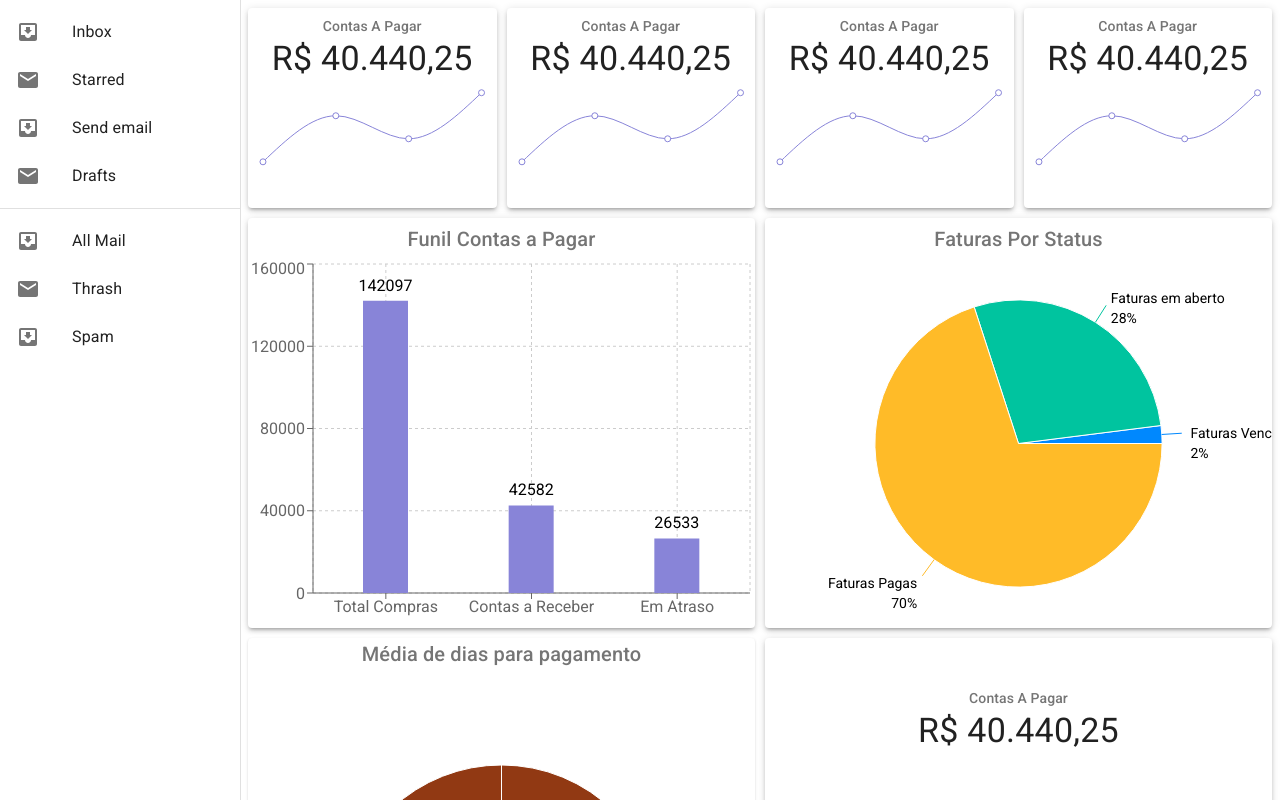
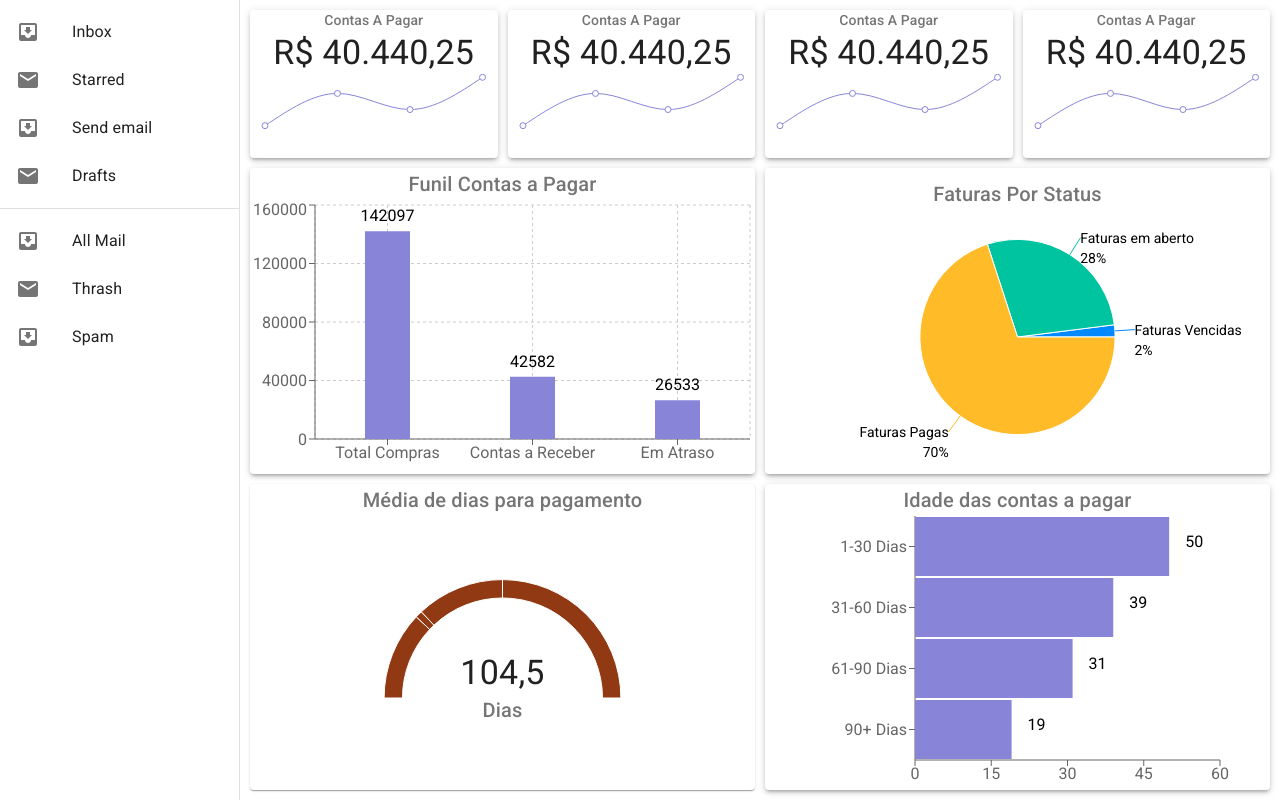
Before and after one commit to rafahgm/react-dashboard, a React (Create React App) app: page / in a window 1280 px wide. Shown: the top 800 px of the page. Built offline with nearby package versions, Linux system fonts and the light colour scheme.

Commit message:
Fixed things so all cards can fit in without scrollbars

```diff
--- a/src/App.tsx
+++ b/src/App.tsx
@@ -1,7 +1,6 @@
 import React from "react";
 import MainContent from "./components/MainContent";
 import SideMenu from "./components/SideMenu";
-import TopBar from "./components/TopBar";
 
 function App() {
   return (
--- a/src/components/Cards/CreditOverview/index.tsx
+++ b/src/components/Cards/CreditOverview/index.tsx
@@ -12,6 +12,7 @@ const useStyles = makeStyles((theme: Theme) =>
       flexDirection: "column",
       justifyContent: "center",
       height: "100%",
+      padding: 10,
     },
     title: {},
   })
--- a/src/components/Cards/PaymentDays/index.tsx
+++ b/src/components/Cards/PaymentDays/index.tsx
@@ -11,7 +11,7 @@ const data = [
 
 function PaymentDays() {
   return (
-    <Paper style={{ height: "100%", position: "relative" }}>
+    <Paper style={{ height: "100%", position: "relative", overflow: "hidden" }}>
       <div>
         <Typography align='center' color='textSecondary' variant='h6'>
           Média de dias para pagamento
--- a/src/components/MainContent/index.tsx
+++ b/src/components/MainContent/index.tsx
@@ -4,6 +4,7 @@ import { createStyles } from "@material-ui/core/styles";
 import { makeStyles } from "@material-ui/core/styles";
 import React from "react";
 import CreditOverview from "../Cards/CreditOverview";
+import ExpensesAge from "../Cards/ExpensesAge";
 import ExpensesOverview from "../Cards/ExpensesOverview";
 import MonthlyExpenses from "../Cards/MonthlyExpenses";
 import PaymentDays from "../Cards/PaymentDays";
@@ -13,15 +14,16 @@ const useStyles = makeStyles((theme: Theme) =>
     topbar: {
       marginLeft: 240,
       width: `calc(100% - ${240}px)`,
-      height: "100%",
-      ...theme.mixins.toolbar,
+      height: "100vh",
     },
     gridContainer: {
       display: "grid",
       gridTemplateColumns: "repeat(4, 1fr)",
-      gridTemplateRows: "repeat(5, 200px)",
+      gridTemplateRows: "repeat(5, 1fr)",
+      height: "100%",
       columnGap: 10,
       rowGap: 10,
+      padding: 10,
     },
   })
 );
@@ -73,7 +75,7 @@ const MainContent = () => {
               gridRowEnd: "span 2",
             }}
           >
-            <MonthlyExpenses />
+            <ExpensesAge />
           </div>
         </div>
       </Box>
--- a/src/index.css
+++ b/src/index.css
@@ -1,3 +1,14 @@
 /*Global CSS definitions go here*/
 
 @import url("https://fonts.googleapis.com/css2?family=Roboto:wght@300;400;500&display=swap");
+
+*,
+*:after,
+*:before {
+  box-sizing: border-box;
+  color: inherit;
+  margin: 0;
+  padding: 0;
+  border: none;
+  outline: none;
+}
```
